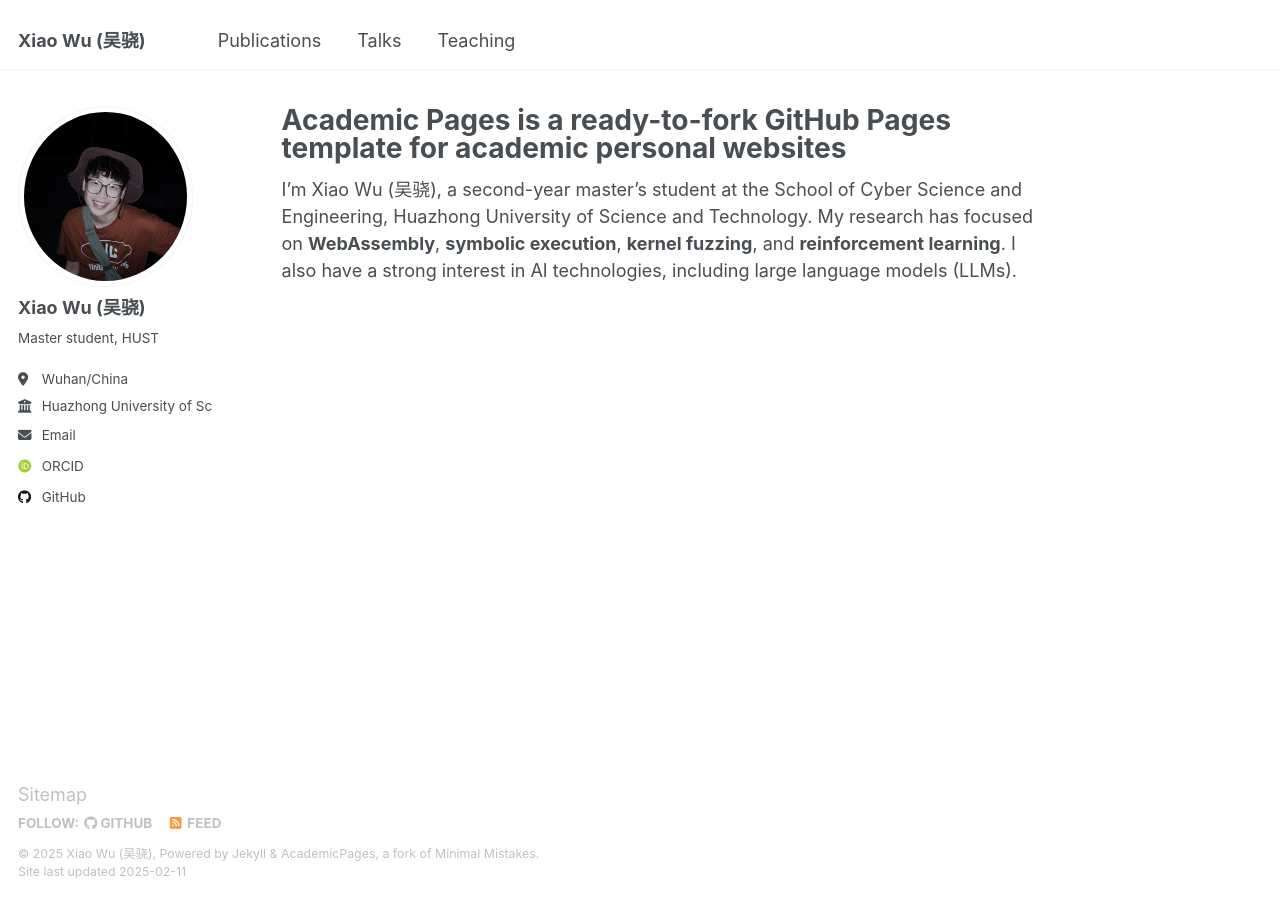
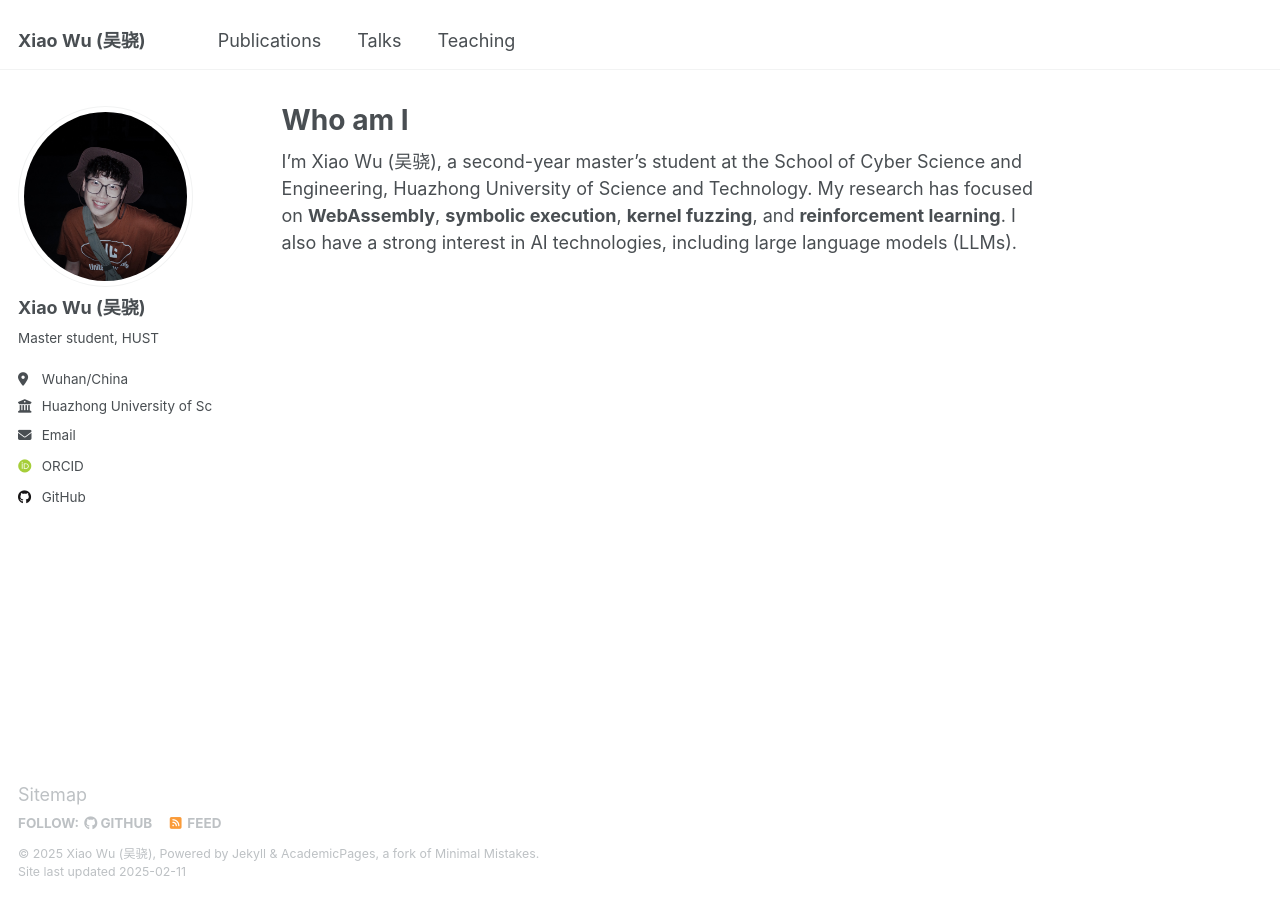
Before and after one commit to xiaowu417/xiaowu417.github.io, a Jekyll site: the page built from _pages/about.md, in a window 1280 px wide. Built offline with Jekyll 4.4.1, drawn with Linux system fonts in a browser that asks for light colours; some web fonts are replaced.

Commit message:
Update about.md

```diff
--- a/_pages/about.md
+++ b/_pages/about.md
@@ -1,6 +1,6 @@
 ---
 permalink: /
-title: "Academic Pages is a ready-to-fork GitHub Pages template for academic personal websites"
+title: "Who am I"
 author_profile: true
 redirect_from:
   - /about/
```
